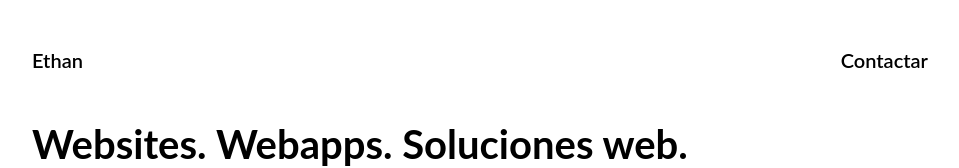
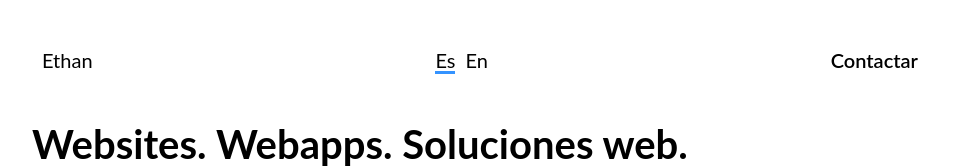
Before and after one commit to Ethan04Munoz/Portafolio, a React (Vite) app in the folder portafolio/: page / in a window 1280 px wide. Shown: the top 168 px of the page, without its empty margins (160-1119 px from the left). Built offline with nearby package versions, Linux system fonts and the light colour scheme.

Commit message:
Uso del Dispatch para ambiar el idioma

```diff
--- a/portafolio/src/componentes/Header.css
+++ b/portafolio/src/componentes/Header.css
@@ -1,13 +1,33 @@
-.header{
-    display: grid;
-    grid-template-columns: 20% 60% 20%;
+.header {
+  display: flex;
+  align-items: center;
+  justify-content: space-between;
 }
 
-.header .nombre{
-    text-align: left;
-    font-weight: 600;
+.nombre,
+.contacto,
+.idiomas {
+  margin: 0 10px;
 }
 
-.header .contacto {
-    text-align: right;
+.idiomas {
+  display: flex;
+  align-items: center;
 }
+
+.idioma {
+  margin: 0 5px;
+  cursor: pointer;
+  position: relative;
+}
+
+.idioma.active::after {
+  content: "";
+  display: block;
+  width: 100%;
+  height: 3px;
+  background-color: #3493ff;
+  position: absolute;
+  bottom: -2px;
+  left: 0;
+}
--- a/portafolio/src/componentes/Header.jsx
+++ b/portafolio/src/componentes/Header.jsx
@@ -1,22 +1,40 @@
 import React from "react";
 import './Header.css';
-import { useSelector } from 'react-redux';
+import { useSelector, useDispatch } from 'react-redux';
 import translations from '../redux/translations.js';
 
 function Header(props) {
     const language = useSelector(state => state.language.language);
+    const dispatch = useDispatch();
+
+    function cambiarIdioma(nuevoIdioma) {
+        dispatch({ type: 'CHANGE_LANGUAGE', payload: nuevoIdioma });
+    }
 
     return (
         <div className="header">
             <div className="nombre">{translations[language].headerNombre}</div>
-            <div></div>
+            <div className="idiomas">
+                <div
+                    className={`idioma ${language === 'es' ? 'active' : ''}`}
+                    onClick={() => cambiarIdioma('es')}
+                >
+                    Es
+                </div>
+                <div
+                    className={`idioma ${language === 'en' ? 'active' : ''}`}
+                    onClick={() => cambiarIdioma('en')}
+                >
+                    En
+                </div>
+            </div>
             <div className="contacto">
                 <a className="enlace" href={props.enlace}>
                     {translations[language].headerTextoContacto}
                 </a>
             </div>
         </div>
-    )
+    );
 }
 
 export default Header;
--- a/portafolio/src/redux/translations.js
+++ b/portafolio/src/redux/translations.js
@@ -4,7 +4,7 @@ const translations = {
         headerNombre: `Ethan`,
     },
     en: {
-        headerTextoContacto: `Contact`,
+        headerTextoContacto: `Contact now`,
         headerNombre: `Ethan`,
     },
 }
```
